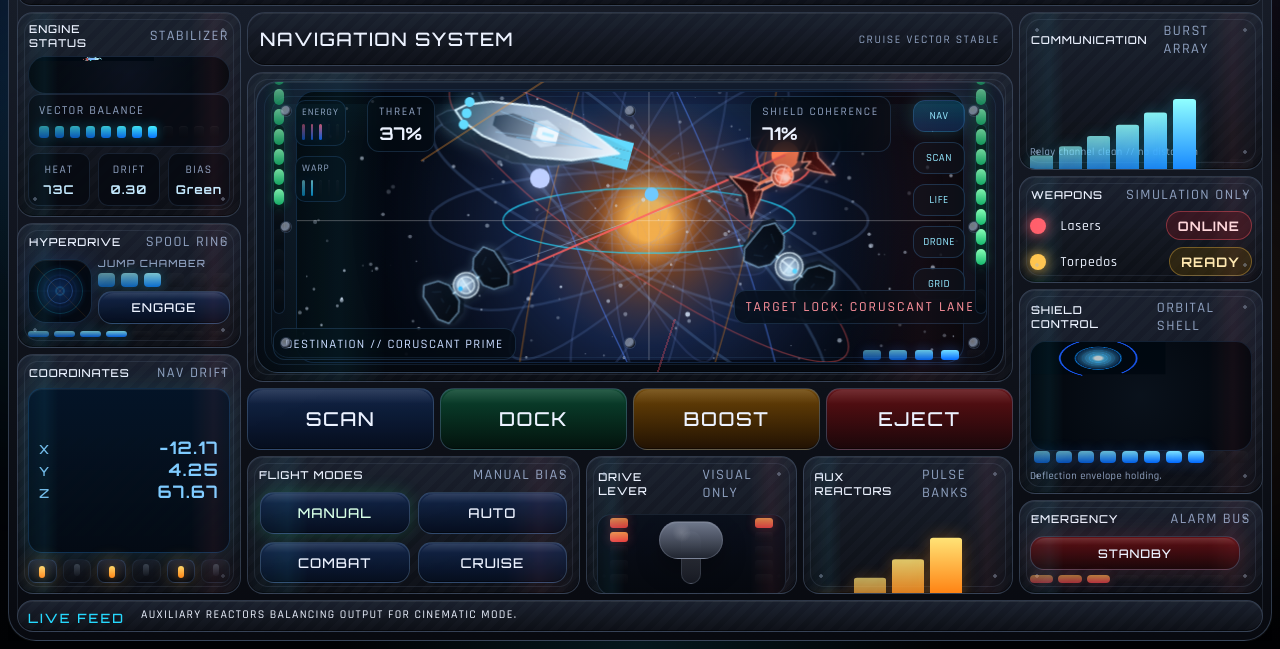
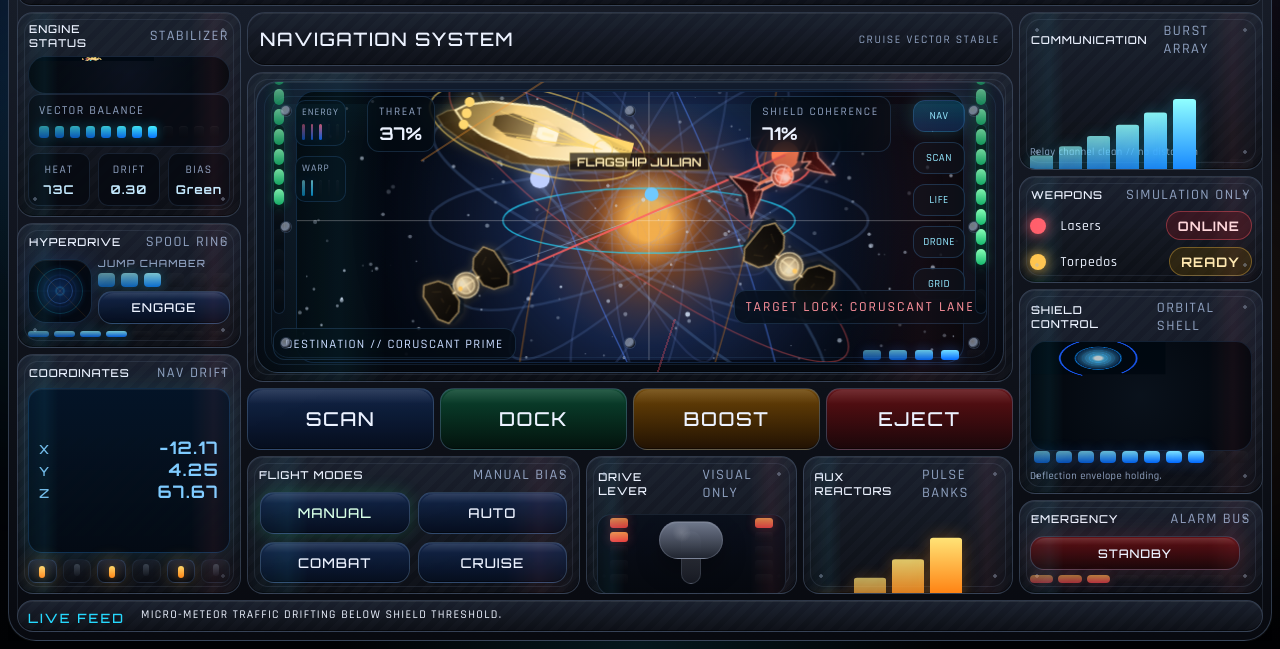
Before and after one commit to manolosake/GalacticBridge, a plain HTML site: page index.html in a window 1280 px wide. Shown: the part 151-800 px from the top of the page. Drawn offline with Linux system fonts and the light colour scheme.

Commit message:
Update Star Wars bridge branding and flagship visuals

```diff
--- a/app.js
+++ b/app.js
@@ -15,7 +15,10 @@ const state = {
   shieldPulse: 0.84,
 };
 
+const CAPTAIN_NAME = "JULIAN";
+
 const statusMessages = [
+  `Captain ${CAPTAIN_NAME} command profile synced to the bridge glass.`,
   "Long-range array aligned with Coruscant lane.",
   "Visual simulation loop stable. No live systems attached.",
   "Micro-meteor traffic drifting below shield threshold.",
@@ -139,8 +142,8 @@ const planets = [
 const tacticalShips = [
   {
     type: "destroyer",
-    color: "#d7e8ff",
-    engine: "#62dbff",
+    color: "#ffe39a",
+    engine: "#ffd76d",
     xBase: 0.31,
     yBase: 0.2,
     xDrift: 0.04,
@@ -148,12 +151,13 @@ const tacticalShips = [
     speed: 0.00018,
     scale: 1.44,
     rotation: 0.18,
-    label: "Imperial Destroyer",
+    flagship: true,
+    label: `Flagship ${CAPTAIN_NAME}`,
   },
   {
     type: "tie",
-    color: "#e6f2ff",
-    engine: "#58d5ff",
+    color: "#ffd993",
+    engine: "#ffca67",
     xBase: 0.74,
     yBase: 0.68,
     xDrift: 0.04,
@@ -164,8 +168,8 @@ const tacticalShips = [
   },
   {
     type: "tie",
-    color: "#d3eaff",
-    engine: "#35bcff",
+    color: "#ffe2a4",
+    engine: "#ffc75f",
     xBase: 0.24,
     yBase: 0.74,
     xDrift: 0.03,
@@ -190,8 +194,8 @@ const tacticalShips = [
   },
 ];
 const radarContacts = [
-  { type: "tie", angle: 0.52, radius: 0.54, speed: 0.0008, color: "#86ecff" },
-  { type: "destroyer", angle: -1.24, radius: 0.7, speed: 0.00022, color: "#d8e8ff" },
+  { type: "tie", angle: 0.52, radius: 0.54, speed: 0.0008, color: "#ffd37a" },
+  { type: "tie", angle: -1.24, radius: 0.7, speed: 0.00022, color: "#ffe39b" },
   { type: "interceptor", angle: 2.32, radius: 0.38, speed: 0.0011, color: "#ff8b79", hostile: true },
 ];
 
@@ -746,8 +750,12 @@ function drawShipShadow(ctx, scale, width, height, alpha = 0.22) {
   ctx.fill();
 }
 
-function getShipPalette(hostile = false) {
-  if (hostile) {
+function getShipRole(unit) {
+  return unit?.flagship ? "flagship" : unit?.hostile ? "hostile" : "ally";
+}
+
+function getShipPalette(role = "ally") {
+  if (role === "hostile") {
     return {
       hullBright: "rgba(255, 184, 168, 0.98)",
       hullMid: "rgba(255, 115, 84, 0.92)",
@@ -755,20 +763,62 @@ function getShipPalette(hostile = false) {
       edge: "rgba(255, 203, 190, 0.98)",
       panel: "rgba(255, 145, 126, 0.55)",
       core: "rgba(255, 220, 210, 0.92)",
+      undersideA: "rgba(86, 22, 18, 0.9)",
+      undersideB: "rgba(166, 68, 42, 0.84)",
+      grid: "rgba(255, 158, 140, 0.28)",
+      towerBase: "rgba(255, 152, 132, 0.75)",
+      towerTop: "rgba(255, 219, 204, 0.8)",
+      slit: "rgba(255, 235, 228, 0.65)",
+      ring: "rgba(255, 151, 133, 0.82)",
+      label: "rgba(255, 155, 145, 0.9)",
+      shadow: "rgba(255, 124, 114, 0.28)",
+      radarFill: "rgba(255, 124, 114, 0.18)",
     };
   }
+  if (role === "flagship") {
+    return {
+      hullBright: "rgba(255, 248, 228, 0.99)",
+      hullMid: "rgba(255, 214, 126, 0.95)",
+      hullDark: "rgba(82, 59, 25, 0.96)",
+      edge: "rgba(255, 240, 188, 0.98)",
+      panel: "rgba(255, 215, 118, 0.56)",
+      core: "rgba(255, 246, 214, 0.96)",
+      undersideA: "rgba(46, 30, 10, 0.92)",
+      undersideB: "rgba(143, 103, 48, 0.84)",
+      grid: "rgba(255, 222, 148, 0.32)",
+      towerBase: "rgba(255, 225, 165, 0.82)",
+      towerTop: "rgba(255, 249, 225, 0.92)",
+      slit: "rgba(255, 240, 184, 0.82)",
+      ring: "rgba(255, 220, 112, 0.9)",
+      label: "rgba(255, 236, 182, 0.96)",
+      shadow: "rgba(255, 211, 98, 0.34)",
+      radarFill: "rgba(255, 220, 112, 0.22)",
+    };
+  }
   return {
-    hullBright: "rgba(245, 249, 255, 0.98)",
-    hullMid: "rgba(154, 178, 205, 0.92)",
-    hullDark: "rgba(34, 48, 67, 0.96)",
-    edge: "rgba(227, 245, 255, 0.98)",
-    panel: "rgba(165, 214, 255, 0.4)",
-    core: "rgba(209, 236, 255, 0.94)",
+    hullBright: "rgba(251, 244, 226, 0.97)",
+    hullMid: "rgba(214, 189, 145, 0.91)",
+    hullDark: "rgba(48, 39, 26, 0.96)",
+    edge: "rgba(245, 225, 182, 0.9)",
+    panel: "rgba(255, 208, 128, 0.34)",
+    core: "rgba(248, 236, 204, 0.92)",
+    undersideA: "rgba(24, 19, 12, 0.92)",
+    undersideB: "rgba(95, 76, 49, 0.84)",
+    grid: "rgba(255, 210, 136, 0.2)",
+    towerBase: "rgba(229, 207, 164, 0.76)",
+    towerTop: "rgba(253, 246, 230, 0.88)",
+    slit: "rgba(255, 225, 154, 0.76)",
+    ring: "rgba(255, 214, 126, 0.76)",
+    label: "rgba(245, 228, 194, 0.9)",
+    shadow: "rgba(255, 206, 98, 0.22)",
+    radarFill: "rgba(255, 214, 126, 0.14)",
   };
 }
 
-function drawImperialDestroyer(ctx, scale, hostile = false) {
-  const palette = getShipPalette(hostile);
+function drawImperialDestroyer(ctx, scale, role = "ally") {
+  const palette = getShipPalette(role);
+  const hostile = role === "hostile";
+  const flagship = role === "flagship";
   const topHull = [
     [62 * scale, 0],
     [24 * scale, -16 * scale],
@@ -782,13 +832,13 @@ function drawImperialDestroyer(ctx, scale, hostile = false) {
     [24 * scale, 16 * scale],
   ];
   const underside = offsetPoints(topHull, -14 * scale, 9 * scale);
-  drawShipShadow(ctx, scale, 88 * scale, 18 * scale, hostile ? 0.25 : 0.2);
+  drawShipShadow(ctx, scale, 88 * scale, 18 * scale, hostile ? 0.25 : flagship ? 0.24 : 0.2);
 
   const undersideFill = ctx.createLinearGradient(-82 * scale, 14 * scale, 30 * scale, -10 * scale);
-  undersideFill.addColorStop(0, hostile ? "rgba(86, 22, 18, 0.9)" : "rgba(18, 28, 44, 0.92)");
-  undersideFill.addColorStop(1, hostile ? "rgba(166, 68, 42, 0.84)" : "rgba(64, 89, 116, 0.84)");
+  undersideFill.addColorStop(0, palette.undersideA);
+  undersideFill.addColorStop(1, palette.undersideB);
   ctx.fillStyle = undersideFill;
-  ctx.strokeStyle = hostile ? "rgba(255, 158, 140, 0.28)" : "rgba(169, 205, 255, 0.2)";
+  ctx.strokeStyle = palette.grid;
   ctx.lineWidth = 1.1 * scale;
   drawClosedPath(ctx, underside);
   ctx.fill();
@@ -815,8 +865,8 @@ function drawImperialDestroyer(ctx, scale, hostile = false) {
     [8 * scale, 8 * scale],
   ];
   const spineFill = ctx.createLinearGradient(-48 * scale, -8 * scale, 40 * scale, 10 * scale);
-  spineFill.addColorStop(0, "rgba(34, 52, 76, 0.82)");
-  spineFill.addColorStop(1, "rgba(223, 240, 255, 0.68)");
+  spineFill.addColorStop(0, palette.hullDark);
+  spineFill.addColorStop(1, flagship ? "rgba(255, 229, 168, 0.78)" : palette.core);
   ctx.fillStyle = spineFill;
   drawClosedPath(ctx, dorsalSpine);
   ctx.fill();
@@ -852,19 +902,29 @@ function drawImperialDestroyer(ctx, scale, hostile = false) {
     [-10 * scale, 4 * scale],
     [-10 * scale, -4 * scale],
   ];
-  ctx.fillStyle = hostile ? "rgba(255, 152, 132, 0.75)" : "rgba(214, 232, 248, 0.78)";
+  ctx.fillStyle = palette.towerBase;
   drawClosedPath(ctx, towerBase);
   ctx.fill();
-  ctx.fillStyle = hostile ? "rgba(255, 219, 204, 0.8)" : "rgba(245, 250, 255, 0.88)";
+  ctx.fillStyle = palette.towerTop;
   drawClosedPath(ctx, towerTop);
   ctx.fill();
 
-  ctx.fillStyle = hostile ? "rgba(255, 235, 228, 0.65)" : "rgba(170, 233, 255, 0.8)";
+  ctx.fillStyle = palette.slit;
   ctx.fillRect(-5.5 * scale, -1.3 * scale, 10 * scale, 2.6 * scale);
   ctx.beginPath();
   ctx.arc(-12 * scale, -2 * scale, 1.7 * scale, 0, Math.PI * 2);
   ctx.arc(-12 * scale, 2 * scale, 1.7 * scale, 0, Math.PI * 2);
   ctx.fill();
+
+  if (flagship) {
+    ctx.strokeStyle = palette.ring;
+    ctx.lineWidth = 1.1 * scale;
+    ctx.beginPath();
+    ctx.moveTo(12 * scale, -5 * scale);
+    ctx.lineTo(28 * scale, 0);
+    ctx.lineTo(12 * scale, 5 * scale);
+    ctx.stroke();
+  }
 }
 
 function drawTiePanel(ctx, points, fillA, fillB, edge, gridColor) {
@@ -899,9 +959,11 @@ function drawTiePanel(ctx, points, fillA, fillB, edge, gridColor) {
   }
 }
 
-function drawTieFighter(ctx, scale, hostile = false) {
-  const palette = getShipPalette(hostile);
-  drawShipShadow(ctx, scale, 44 * scale, 16 * scale, hostile ? 0.22 : 0.18);
+function drawTieFighter(ctx, scale, role = "ally") {
+  const palette = getShipPalette(role);
+  const hostile = role === "hostile";
+  const flagship = role === "flagship";
+  drawShipShadow(ctx, scale, 44 * scale, 16 * scale, hostile ? 0.22 : flagship ? 0.2 : 0.18);
 
   const leftPanel = [
     [-42 * scale, -27 * scale],
@@ -917,21 +979,21 @@ function drawTieFighter(ctx, scale, hostile = false) {
   drawTiePanel(
     ctx,
     leftPanel,
-    hostile ? "rgba(78, 24, 24, 0.95)" : "rgba(14, 24, 40, 0.96)",
-    hostile ? "rgba(39, 12, 12, 0.9)" : "rgba(6, 12, 20, 0.94)",
-    hostile ? "rgba(255, 164, 145, 0.75)" : "rgba(164, 216, 255, 0.62)",
-    hostile ? "rgba(255, 135, 122, 0.28)" : "rgba(113, 189, 255, 0.18)"
+    hostile ? "rgba(78, 24, 24, 0.95)" : flagship ? "rgba(84, 62, 18, 0.96)" : "rgba(34, 27, 18, 0.96)",
+    hostile ? "rgba(39, 12, 12, 0.9)" : flagship ? "rgba(24, 18, 8, 0.95)" : "rgba(12, 9, 6, 0.94)",
+    hostile ? "rgba(255, 164, 145, 0.75)" : flagship ? "rgba(255, 231, 165, 0.8)" : "rgba(255, 214, 138, 0.66)",
+    hostile ? "rgba(255, 135, 122, 0.28)" : flagship ? "rgba(255, 215, 116, 0.22)" : "rgba(255, 196, 106, 0.16)"
   );
   drawTiePanel(
     ctx,
     rightPanel,
-    hostile ? "rgba(78, 24, 24, 0.95)" : "rgba(14, 24, 40, 0.96)",
-    hostile ? "rgba(39, 12, 12, 0.9)" : "rgba(6, 12, 20, 0.94)",
-    hostile ? "rgba(255, 164, 145, 0.75)" : "rgba(164, 216, 255, 0.62)",
-    hostile ? "rgba(255, 135, 122, 0.28)" : "rgba(113, 189, 255, 0.18)"
+    hostile ? "rgba(78, 24, 24, 0.95)" : flagship ? "rgba(84, 62, 18, 0.96)" : "rgba(34, 27, 18, 0.96)",
+    hostile ? "rgba(39, 12, 12, 0.9)" : flagship ? "rgba(24, 18, 8, 0.95)" : "rgba(12, 9, 6, 0.94)",
+    hostile ? "rgba(255, 164, 145, 0.75)" : flagship ? "rgba(255, 231, 165, 0.8)" : "rgba(255, 214, 138, 0.66)",
+    hostile ? "rgba(255, 135, 122, 0.28)" : flagship ? "rgba(255, 215, 116, 0.22)" : "rgba(255, 196, 106, 0.16)"
   );
 
-  ctx.strokeStyle = hostile ? "rgba(255, 176, 160, 0.86)" : "rgba(194, 231, 255, 0.78)";
+  ctx.strokeStyle = hostile ? "rgba(255, 176, 160, 0.86)" : palette.edge;
   ctx.lineWidth = 2.2 * scale;
   drawOpenPath(ctx, [
     [-18 * scale, 0],
@@ -971,9 +1033,11 @@ function drawTieFighter(ctx, scale, hostile = false) {
   ctx.stroke();
 }
 
-function drawTieInterceptor(ctx, scale, hostile = false) {
-  const palette = getShipPalette(hostile);
-  drawShipShadow(ctx, scale, 52 * scale, 18 * scale, hostile ? 0.24 : 0.2);
+function drawTieInterceptor(ctx, scale, role = "ally") {
+  const palette = getShipPalette(role);
+  const hostile = role === "hostile";
+  const flagship = role === "flagship";
+  drawShipShadow(ctx, scale, 52 * scale, 18 * scale, hostile ? 0.24 : flagship ? 0.22 : 0.2);
 
   const leftPanel = [
     [-56 * scale, -28 * scale],
@@ -989,21 +1053,21 @@ function drawTieInterceptor(ctx, scale, hostile = false) {
   drawTiePanel(
     ctx,
     leftPanel,
-    hostile ? "rgba(96, 24, 22, 0.95)" : "rgba(18, 30, 48, 0.96)",
-    hostile ? "rgba(46, 11, 10, 0.92)" : "rgba(8, 16, 26, 0.94)",
-    hostile ? "rgba(255, 173, 153, 0.78)" : "rgba(180, 226, 255, 0.64)",
-    hostile ? "rgba(255, 132, 114, 0.26)" : "rgba(104, 177, 255, 0.16)"
+    hostile ? "rgba(96, 24, 22, 0.95)" : flagship ? "rgba(88, 66, 18, 0.96)" : "rgba(40, 30, 18, 0.96)",
+    hostile ? "rgba(46, 11, 10, 0.92)" : flagship ? "rgba(26, 19, 8, 0.95)" : "rgba(14, 10, 6, 0.94)",
+    hostile ? "rgba(255, 173, 153, 0.78)" : flagship ? "rgba(255, 233, 170, 0.8)" : "rgba(255, 218, 146, 0.68)",
+    hostile ? "rgba(255, 132, 114, 0.26)" : flagship ? "rgba(255, 214, 114, 0.22)" : "rgba(255, 191, 102, 0.16)"
   );
   drawTiePanel(
     ctx,
     rightPanel,
-    hostile ? "rgba(96, 24, 22, 0.95)" : "rgba(18, 30, 48, 0.96)",
-    hostile ? "rgba(46, 11, 10, 0.92)" : "rgba(8, 16, 26, 0.94)",
-    hostile ? "rgba(255, 173, 153, 0.78)" : "rgba(180, 226, 255, 0.64)",
-    hostile ? "rgba(255, 132, 114, 0.26)" : "rgba(104, 177, 255, 0.16)"
+    hostile ? "rgba(96, 24, 22, 0.95)" : flagship ? "rgba(88, 66, 18, 0.96)" : "rgba(40, 30, 18, 0.96)",
+    hostile ? "rgba(46, 11, 10, 0.92)" : flagship ? "rgba(26, 19, 8, 0.95)" : "rgba(14, 10, 6, 0.94)",
+    hostile ? "rgba(255, 173, 153, 0.78)" : flagship ? "rgba(255, 233, 170, 0.8)" : "rgba(255, 218, 146, 0.68)",
+    hostile ? "rgba(255, 132, 114, 0.26)" : flagship ? "rgba(255, 214, 114, 0.22)" : "rgba(255, 191, 102, 0.16)"
   );
 
-  ctx.strokeStyle = hostile ? "rgba(255, 190, 176, 0.86)" : "rgba(212, 236, 255, 0.8)";
+  ctx.strokeStyle = hostile ? "rgba(255, 190, 176, 0.86)" : palette.edge;
   ctx.lineWidth = 2 * scale;
   drawOpenPath(ctx, [
     [-21 * scale, -2 * scale],
@@ -1044,21 +1108,21 @@ function drawTieInterceptor(ctx, scale, hostile = false) {
   ctx.stroke();
 }
 
-function drawShipHull(ctx, type, scale, hostile = false) {
+function drawShipHull(ctx, type, scale, role = "ally") {
   ctx.lineJoin = "round";
   ctx.lineCap = "round";
 
   if (type === "destroyer") {
-    drawImperialDestroyer(ctx, scale, hostile);
+    drawImperialDestroyer(ctx, scale, role);
     return;
   }
 
   if (type === "interceptor") {
-    drawTieInterceptor(ctx, scale, hostile);
+    drawTieInterceptor(ctx, scale, role);
     return;
   }
 
-  drawTieFighter(ctx, scale, hostile);
+  drawTieFighter(ctx, scale, role);
 }
 
 function getShipSpriteMetrics(type, scale) {
@@ -1071,8 +1135,8 @@ function getShipSpriteMetrics(type, scale) {
   return { width: Math.ceil(124 * scale), height: Math.ceil(104 * scale) };
 }
 
-function getShipSprite(type, scale, hostile = false) {
-  const key = `${type}:${scale}:${hostile ? 1 : 0}`;
+function getShipSprite(type, scale, role = "ally") {
+  const key = `${type}:${scale}:${role}`;
   const cached = spriteCaches.ships.get(key);
   if (cached) return cached;
 
@@ -1083,7 +1147,7 @@ function getShipSprite(type, scale, hostile = false) {
 
   const ctx = canvas.getContext("2d");
   ctx.translate(metrics.width / 2, metrics.height / 2);
-  drawShipHull(ctx, type, scale, hostile);
+  drawShipHull(ctx, type, scale, role);
 
   const sprite = {
     canvas,
@@ -1131,15 +1195,17 @@ function drawShipTrail(ctx, type, scale, engineColor) {
 
 function drawTacticalShip(ctx, ship, x, y, rotation, time) {
   const compact = isCompactDisplay();
+  const role = getShipRole(ship);
+  const palette = getShipPalette(role);
   const renderScale = getShipRenderScale(ship, starfieldCanvas.clientWidth, starfieldCanvas.clientHeight);
   ctx.save();
   ctx.translate(x, y);
   ctx.rotate(rotation);
   drawShipTrail(ctx, ship.type, renderScale, ship.engine);
 
-  const sprite = getShipSprite(ship.type, renderScale, ship.hostile);
+  const sprite = getShipSprite(ship.type, renderScale, role);
   ctx.shadowBlur = ship.type === "destroyer" ? 16 : 10;
-  ctx.shadowColor = ship.hostile ? "rgba(255, 124, 114, 0.28)" : "rgba(170, 220, 255, 0.24)";
+  ctx.shadowColor = palette.shadow;
   ctx.drawImage(sprite.canvas, -sprite.anchorX, -sprite.anchorY);
   ctx.shadowBlur = 0;
 
@@ -1165,7 +1231,7 @@ function drawTacticalShip(ctx, ship, x, y, rotation, time) {
   ctx.shadowBlur = 0;
 
   if (ship.type === "destroyer") {
-    ctx.strokeStyle = ship.hostile ? "rgba(255, 160, 143, 0.52)" : "rgba(120, 205, 255, 0.55)";
+    ctx.strokeStyle = palette.ring;
     ctx.lineWidth = 1.3;
     ctx.beginPath();
     ctx.moveTo(-26 * renderScale, -9 * renderScale);
@@ -1174,19 +1240,49 @@ function drawTacticalShip(ctx, ship, x, y, rotation, time) {
     ctx.stroke();
   }
 
-  if (ship.label && !compact) {
+  if (ship.flagship) {
+    const pulse = 0.34 + (Math.sin(time * 0.0042) + 1) * 0.12;
+    ctx.strokeStyle = `rgba(255, 218, 104, ${pulse})`;
+    ctx.lineWidth = 1.45 * renderScale;
+    ctx.beginPath();
+    ctx.ellipse(-10 * renderScale, 0, 94 * renderScale, 35 * renderScale, 0, 0, Math.PI * 2);
+    ctx.stroke();
+    ctx.beginPath();
+    ctx.arc(48 * renderScale, 0, 8 * renderScale, 0, Math.PI * 2);
+    ctx.stroke();
+  }
+
+  if (ship.label && (!compact || ship.flagship)) {
     ctx.rotate(-rotation);
-    ctx.fillStyle = ship.hostile ? "rgba(255, 155, 145, 0.9)" : "rgba(193, 223, 255, 0.9)";
-    ctx.font = `600 ${ship.type === "destroyer" ? 11 : 10}px "Orbitron", sans-serif`;
-    ctx.fillText(ship.label.toUpperCase(), 12 * renderScale, -18 * renderScale + Math.sin(time * 0.003) * 2);
+    ctx.font = `600 ${ship.flagship ? 12 : ship.type === "destroyer" ? 11 : 10}px "Orbitron", sans-serif`;
+    const labelText = ship.label.toUpperCase();
+    const labelX = ship.flagship ? 24 * renderScale : 12 * renderScale;
+    const labelY = ship.flagship
+      ? 26 * renderScale + Math.sin(time * 0.003) * 2
+      : -18 * renderScale + Math.sin(time * 0.003) * 2;
+    if (ship.flagship) {
+      const metrics = ctx.measureText(labelText);
+      const plateX = labelX - 6 * renderScale;
+      const plateY = labelY - 12 * renderScale;
+      const plateWidth = metrics.width + 12 * renderScale;
+      const plateHeight = 15 * renderScale;
+      ctx.fillStyle = "rgba(20, 15, 8, 0.7)";
+      ctx.fillRect(plateX, plateY, plateWidth, plateHeight);
+      ctx.strokeStyle = "rgba(255, 220, 112, 0.3)";
+      ctx.lineWidth = 1;
+      ctx.strokeRect(plateX, plateY, plateWidth, plateHeight);
+    }
+    ctx.fillStyle = palette.label;
+    ctx.fillText(labelText, labelX, labelY);
   }
 
   ctx.restore();
 }
 
-function drawRadarGlyph(ctx, type, scale, color, hostile = false) {
-  ctx.strokeStyle = color;
-  ctx.fillStyle = hostile ? "rgba(255, 124, 114, 0.18)" : "rgba(134, 236, 255, 0.12)";
+function drawRadarGlyph(ctx, type, scale, role = "ally") {
+  const palette = getShipPalette(role);
+  ctx.strokeStyle = palette.ring;
+  ctx.fillStyle = palette.radarFill;
   ctx.lineWidth = 1.4;
   if (type === "destroyer") {
     ctx.beginPath();
@@ -1235,8 +1331,8 @@ function drawRadarGlyph(ctx, type, scale, color, hostile = false) {
   ctx.stroke();
 }
 
-function getRadarGlyphSprite(type, scale, hostile = false) {
-  const key = `${type}:${scale}:${hostile ? 1 : 0}`;
+function getRadarGlyphSprite(type, scale, role = "ally") {
+  const key = `${type}:${scale}:${role}`;
   const cached = spriteCaches.radar.get(key);
   if (cached) return cached;
 
@@ -1246,13 +1342,7 @@ function getRadarGlyphSprite(type, scale, hostile = false) {
   canvas.height = size;
   const ctx = canvas.getContext("2d");
   ctx.translate(size / 2, size / 2);
-  drawRadarGlyph(
-    ctx,
-    type,
-    scale,
-    hostile ? "rgba(255, 124, 114, 0.95)" : "rgba(180, 239, 255, 0.95)",
-    hostile
-  );
+  drawRadarGlyph(ctx, type, scale, role);
 
   const sprite = { canvas, size, anchor: size / 2 };
   spriteCaches.radar.set(key, sprite);
@@ -1363,13 +1453,19 @@ function drawRadar(time) {
   });
 
   radarContacts.forEach((contact, index) => {
+    const role = getShipRole(contact);
     const angle = contact.angle + Math.sin(time * contact.speed + index) * 0.3;
     const radial = radius * (contact.radius + Math.cos(time * contact.speed * 1.7 + index) * 0.04);
     const x = cx + Math.cos(angle) * radial;
     const y = cy + Math.sin(angle) * radial;
     const alpha = contact.hostile ? 0.9 : 0.75;
 
-    ctxRadar.strokeStyle = contact.hostile ? `rgba(255, 118, 101, ${alpha})` : `rgba(131, 238, 255, ${alpha})`;
+    ctxRadar.strokeStyle =
+      role === "hostile"
+        ? `rgba(255, 118, 101, ${alpha})`
+        : role === "flagship"
+          ? `rgba(255, 219, 112, ${alpha})`
+          : `rgba(255, 211, 126, ${alpha})`;
     ctxRadar.lineWidth = 1;
     ctxRadar.beginPath();
     ctxRadar.arc(x, y, contact.type === "destroyer" ? 10 : 8, 0, Math.PI * 2);
@@ -1379,15 +1475,32 @@ function drawRadar(time) {
     ctxRadar.translate(x, y);
     ctxRadar.rotate(angle + Math.PI / 2);
     const glyphScale = contact.type === "destroyer" ? 0.9 : 0.7;
-    const glyph = getRadarGlyphSprite(contact.type, glyphScale, contact.hostile);
+    const glyph = getRadarGlyphSprite(contact.type, glyphScale, role);
     ctxRadar.drawImage(glyph.canvas, -glyph.anchor, -glyph.anchor);
     ctxRadar.restore();
   });
 
-  ctxRadar.fillStyle = "rgba(120, 180, 255, 0.95)";
-  ctxRadar.beginPath();
-  ctxRadar.arc(cx, cy, 7, 0, Math.PI * 2);
-  ctxRadar.fill();
+  const flagship = tacticalShips.find((ship) => ship.flagship);
+  if (flagship) {
+    const pulse = 11.5 + (Math.sin(time * 0.0042) + 1) * 1.8;
+    ctxRadar.strokeStyle = `rgba(255, 220, 114, ${0.5 + (Math.sin(time * 0.0042) + 1) * 0.15})`;
+    ctxRadar.lineWidth = 1.5;
+    ctxRadar.beginPath();
+    ctxRadar.arc(cx, cy, pulse, 0, Math.PI * 2);
+    ctxRadar.stroke();
+
+    ctxRadar.fillStyle = "rgba(255, 227, 146, 0.26)";
+    ctxRadar.beginPath();
+    ctxRadar.arc(cx, cy, 7.2, 0, Math.PI * 2);
+    ctxRadar.fill();
+
+    ctxRadar.save();
+    ctxRadar.translate(cx, cy);
+    ctxRadar.rotate(-Math.PI / 2);
+    const glyph = getRadarGlyphSprite(flagship.type, 0.74, "flagship");
+    ctxRadar.drawImage(glyph.canvas, -glyph.anchor, -glyph.anchor);
+    ctxRadar.restore();
+  }
 
   ctxRadar.restore();
 }
@@ -1546,7 +1659,7 @@ refreshViewportLayout();
 updateClock();
 updateMeters();
 updateTelemetryText();
-writeStatus("Command deck boot sequence complete. Welcome aboard.");
+writeStatus(`Command deck boot sequence complete. Bienvenido Capitan ${CAPTAIN_NAME}.`);
 renderState.rafId = requestAnimationFrame(animate);
 
 const readyGate = document.fonts?.ready
--- a/index.html
+++ b/index.html
@@ -3,14 +3,14 @@
   <head>
     <meta charset="UTF-8" />
     <meta name="viewport" content="width=device-width, initial-scale=1.0" />
-    <title>Galactic Bridge</title>
+    <title>STAR WARS</title>
     <link rel="preconnect" href="https://fonts.googleapis.com" />
     <link rel="preconnect" href="https://fonts.gstatic.com" crossorigin />
     <link
       href="https://fonts.googleapis.com/css2?family=Orbitron:wght@500;700;800&family=Rajdhani:wght@500;600;700&display=swap"
       rel="stylesheet"
     />
-    <link rel="stylesheet" href="./styles.css?v=20260314c" />
+    <link rel="stylesheet" href="./styles.css?v=20260314g" />
   </head>
   <body data-power="on">
     <div class="viewport">
@@ -41,8 +41,9 @@
           </section>
 
           <section class="brand-panel">
-            <div class="brand-panel__title">Galactic Bridge</div>
-            <div class="brand-panel__sub">Long-range command deck // cinematic simulation</div>
+            <div class="brand-panel__title">STAR WARS</div>
+            <div class="brand-panel__sub">Imperial command deck // cinematic simulation</div>
+            <div class="brand-panel__welcome">Bienvenido Capitan JULIAN</div>
           </section>
 
           <section class="system resource-system">
@@ -287,6 +288,6 @@
       </div>
     </div>
 
-    <script src="./app.js?v=20260314c"></script>
+    <script src="./app.js?v=20260314g"></script>
   </body>
 </html>
```
Also changed, not shown: styles.css (+26 -0 lines).
